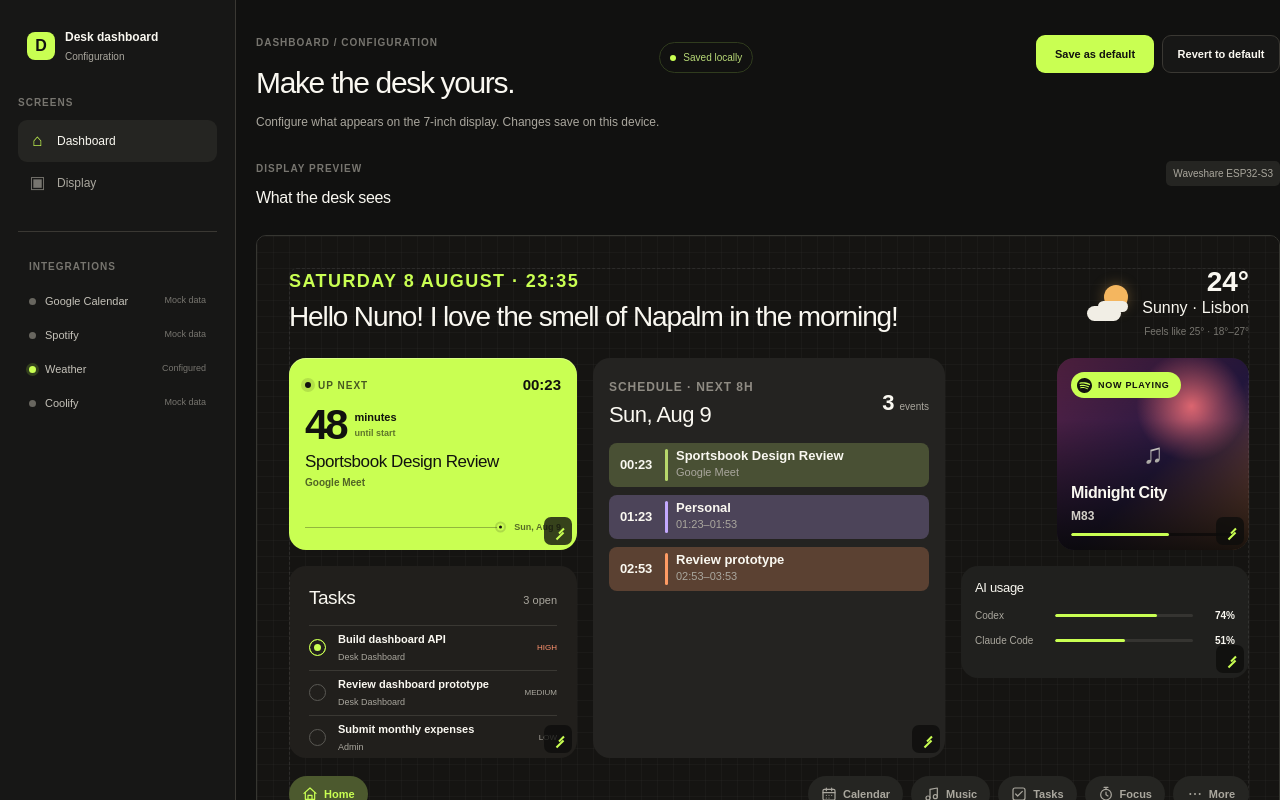
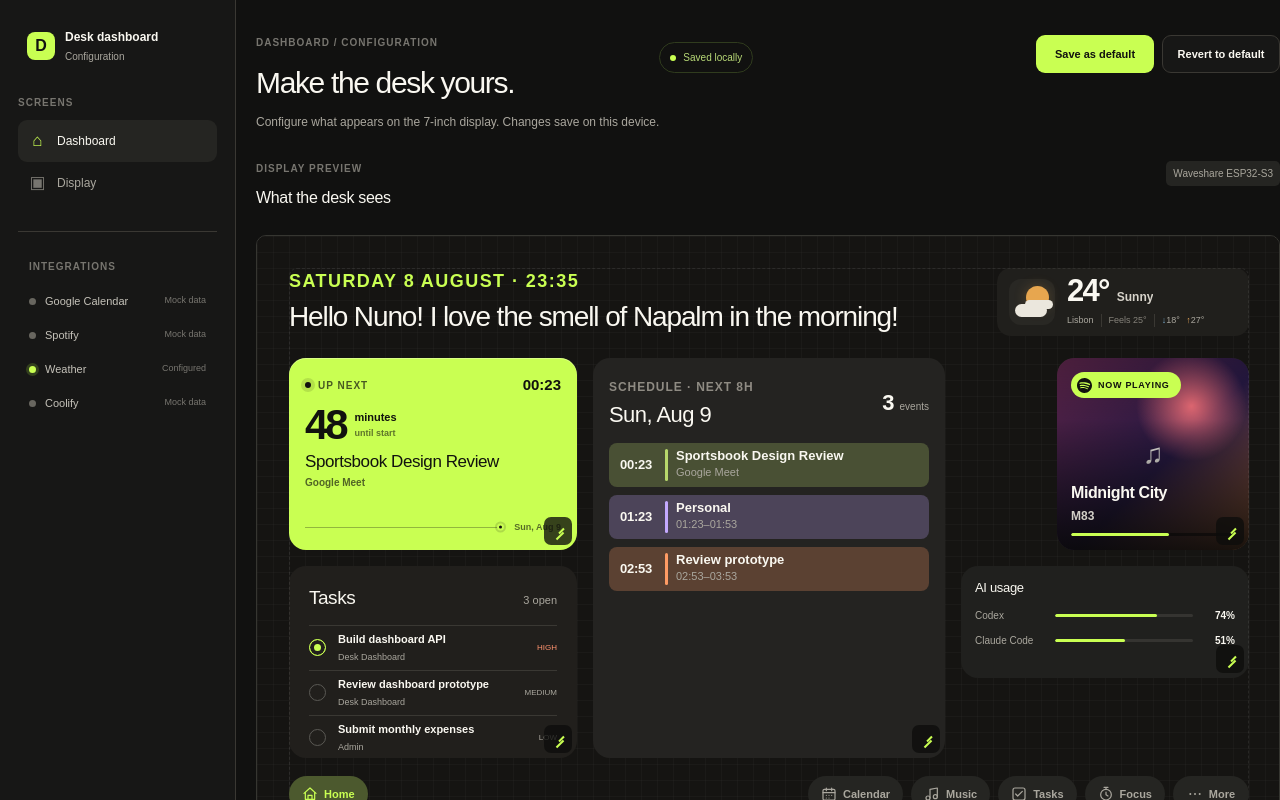
Before and after one commit to nunoscamorim/Desk, a Next.js app: page /admin in a window 1280 px wide. Shown: the top 800 px of the page. Built offline with nearby package versions, Linux system fonts and the light colour scheme; no server answers.

Commit message:
Redesign weather summary

```diff
--- a/app/components/dashboard/WeatherWidget.tsx
+++ b/app/components/dashboard/WeatherWidget.tsx
@@ -3,5 +3,5 @@ import type { Weather } from "@/lib/dashboard/types";
 function WeatherIcon() { return <span className="weather-icon" aria-hidden="true"><span className="sun" /><span className="cloud" /></span>; }
 
 export function WeatherWidget({ weather }: { weather: Weather }) {
-  return <div className="weather"><WeatherIcon /><div><strong>{weather.temperatureC}°</strong><span>{weather.condition} · {weather.location}</span><small>Feels like {weather.feelsLikeC}° · {weather.lowC}°–{weather.highC}°</small></div></div>;
+  return <section className="weather" aria-label={`${weather.condition}, ${weather.temperatureC} degrees in ${weather.location}`}><WeatherIcon /><div className="weather-reading"><div className="weather-primary"><strong>{weather.temperatureC}°</strong><span>{weather.condition}</span></div><div className="weather-meta"><span className="weather-location">{weather.location}</span><span>Feels {weather.feelsLikeC}°</span><span className="weather-range"><i>↓</i>{weather.lowC}° <i>↑</i>{weather.highC}°</span></div></div></section>;
 }
--- a/app/globals.css
+++ b/app/globals.css
@@ -11,13 +11,19 @@ button { font: inherit; }
 .date-label { color: var(--lime); font-size: 18px; }
 .topbar h1 { max-width: 720px; margin: 0; font-size: 28px; line-height: 1.08; letter-spacing: -.04em; }
 .quote-source { margin: 2px 0 0; color: var(--muted); font-size: 11px; }
-.weather { display: flex; align-items: center; gap: 12px; text-align: right; }
-.weather > div { display: flex; flex-direction: column; }
-.weather strong { font-size: 28px; line-height: 1; }
-.weather span:last-child { margin-top: 5px; color: var(--muted); font-size: 12px; }.weather small { margin-top: 4px; color: #77756f; font-size: 10px; }
-.weather-icon { position: relative; width: 43px; height: 38px; }
-.sun { position: absolute; width: 24px; height: 24px; border-radius: 50%; background: #f4b65f; top: 0; right: 2px; box-shadow: 0 0 14px rgba(244,182,95,.35); }
-.cloud { position: absolute; width: 34px; height: 15px; border-radius: 20px; background: #f1eee5; bottom: 2px; left: 0; box-shadow: 9px -7px 0 -2px #f1eee5; }
+.weather { width: 252px; height: 68px; display: flex; flex: 0 0 auto; align-items: center; gap: 12px; padding: 9px 12px; border-radius: 14px; background: #201f1c; text-align: left; }
+.weather-reading { min-width: 0; flex: 1; }
+.weather-primary { display: flex; align-items: baseline; gap: 8px; }
+.weather-primary strong { color: #faf8f1; font-size: 31px; font-weight: 750; line-height: .9; letter-spacing: -.055em; font-variant-numeric: tabular-nums; }
+.weather-primary > span { overflow: hidden; color: #d7d3ca; font-size: 12px; font-weight: 650; text-overflow: ellipsis; white-space: nowrap; }
+.weather-meta { display: flex; align-items: center; gap: 7px; margin-top: 8px; color: #85827a; font-size: 9px; white-space: nowrap; }
+.weather-meta > span + span { padding-left: 7px; border-left: 1px solid #3a3833; }
+.weather-location { max-width: 72px; overflow: hidden; color: #aaa79e; text-overflow: ellipsis; }
+.weather-range { color: #aaa79e; font-variant-numeric: tabular-nums; }
+.weather-range i { color: #78a8c8; font-style: normal; }.weather-range i:last-of-type { margin-left: 4px; color: #e3a45b; }
+.weather-icon { position: relative; width: 46px; height: 46px; flex: 0 0 auto; border-radius: 12px; background: #292824; }
+.sun { position: absolute; top: 7px; right: 6px; width: 23px; height: 23px; border-radius: 50%; background: #e7a64f; box-shadow: 0 0 13px rgba(231,166,79,.24); }
+.cloud { position: absolute; bottom: 8px; left: 6px; width: 32px; height: 13px; border-radius: 20px; background: #ebe7dd; box-shadow: 8px -6px 0 -2px #ebe7dd; }
 .dashboard-grid { display: grid; height: 414px; grid-template-columns: 1.03fr 1.22fr .9fr; grid-template-rows: 200px 200px; gap: 14px; }
 .dashboard-grid { position: relative; }
 .admin-preview-canvas .dashboard::after { content: ""; position: absolute; inset: 32px; z-index: 8; border: 1px dashed rgba(255,255,255,.08); border-radius: 8px; pointer-events: none; }
```
